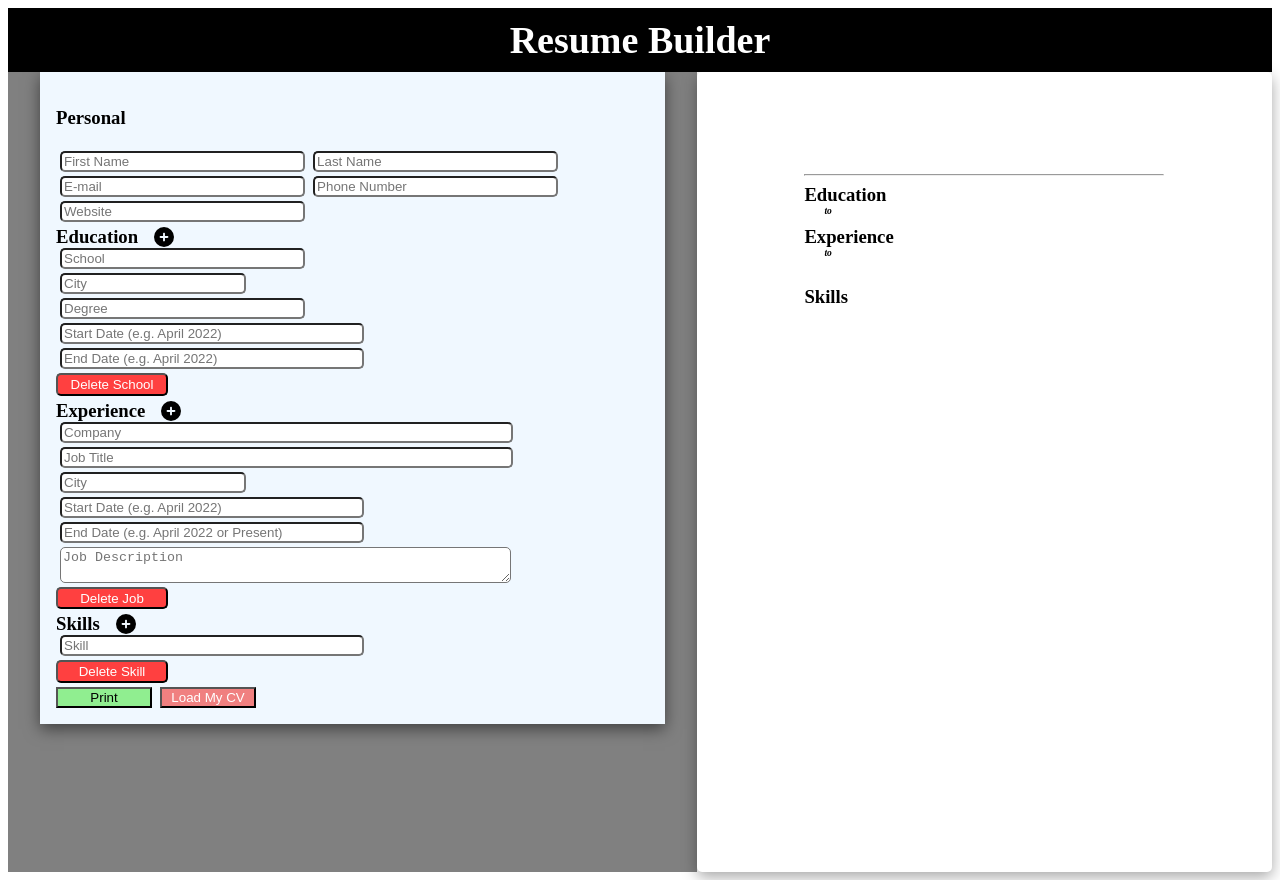
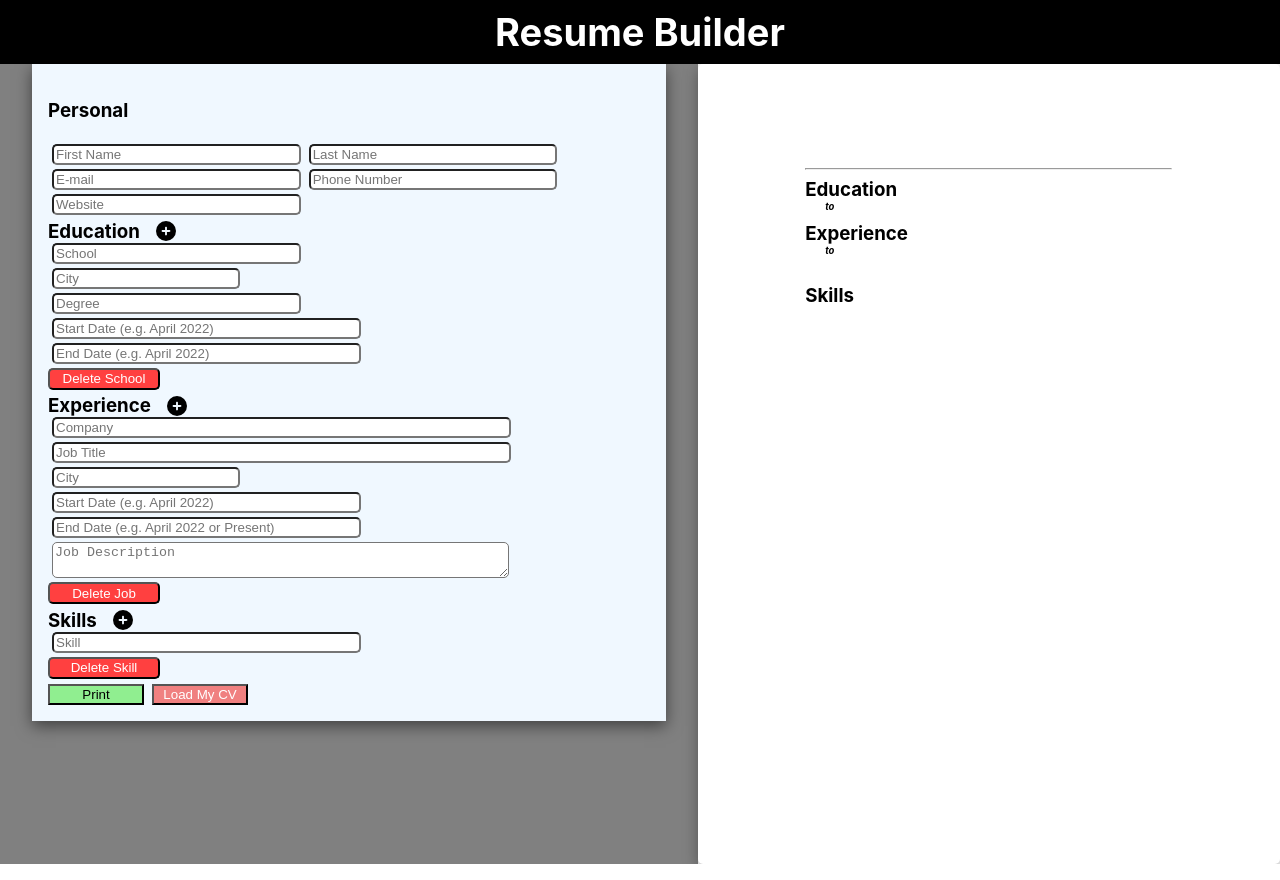
Before and after one commit to bretguice/cv-project, a React (Create React App) app: page / in a window 1280 px wide. Built offline with nearby package versions, Linux system fonts and the light colour scheme.

Commit message:
updated style

```diff
--- /dev/null
+++ b/src/App.css
@@ -0,0 +1,38 @@
+.App {
+  text-align: center;
+}
+
+.App-logo {
+  height: 40vmin;
+  pointer-events: none;
+}
+
+@media (prefers-reduced-motion: no-preference) {
+  .App-logo {
+    animation: App-logo-spin infinite 20s linear;
+  }
+}
+
+.App-header {
+  background-color: #282c34;
+  min-height: 100vh;
+  display: flex;
+  flex-direction: column;
+  align-items: center;
+  justify-content: center;
+  font-size: calc(10px + 2vmin);
+  color: white;
+}
+
+.App-link {
+  color: #61dafb;
+}
+
+@keyframes App-logo-spin {
+  from {
+    transform: rotate(0deg);
+  }
+  to {
+    transform: rotate(360deg);
+  }
+}
--- /dev/null
+++ b/src/index.css
@@ -0,0 +1,13 @@
+body {
+  margin: 0;
+  font-family: -apple-system, BlinkMacSystemFont, 'Segoe UI', 'Roboto', 'Oxygen',
+    'Ubuntu', 'Cantarell', 'Fira Sans', 'Droid Sans', 'Helvetica Neue',
+    sans-serif;
+  -webkit-font-smoothing: antialiased;
+  -moz-osx-font-smoothing: grayscale;
+}
+
+code {
+  font-family: source-code-pro, Menlo, Monaco, Consolas, 'Courier New',
+    monospace;
+}
--- a/src/index.js
+++ b/src/index.js
@@ -1,7 +1,7 @@
 import React from 'react';
 import ReactDOM from 'react-dom';
 import App from './App';
-
+import './index.css';
 
 ReactDOM.render(
   <React.StrictMode>
```
Also changed, not shown: public/favicon-black.png (added), public/favicon.png.
